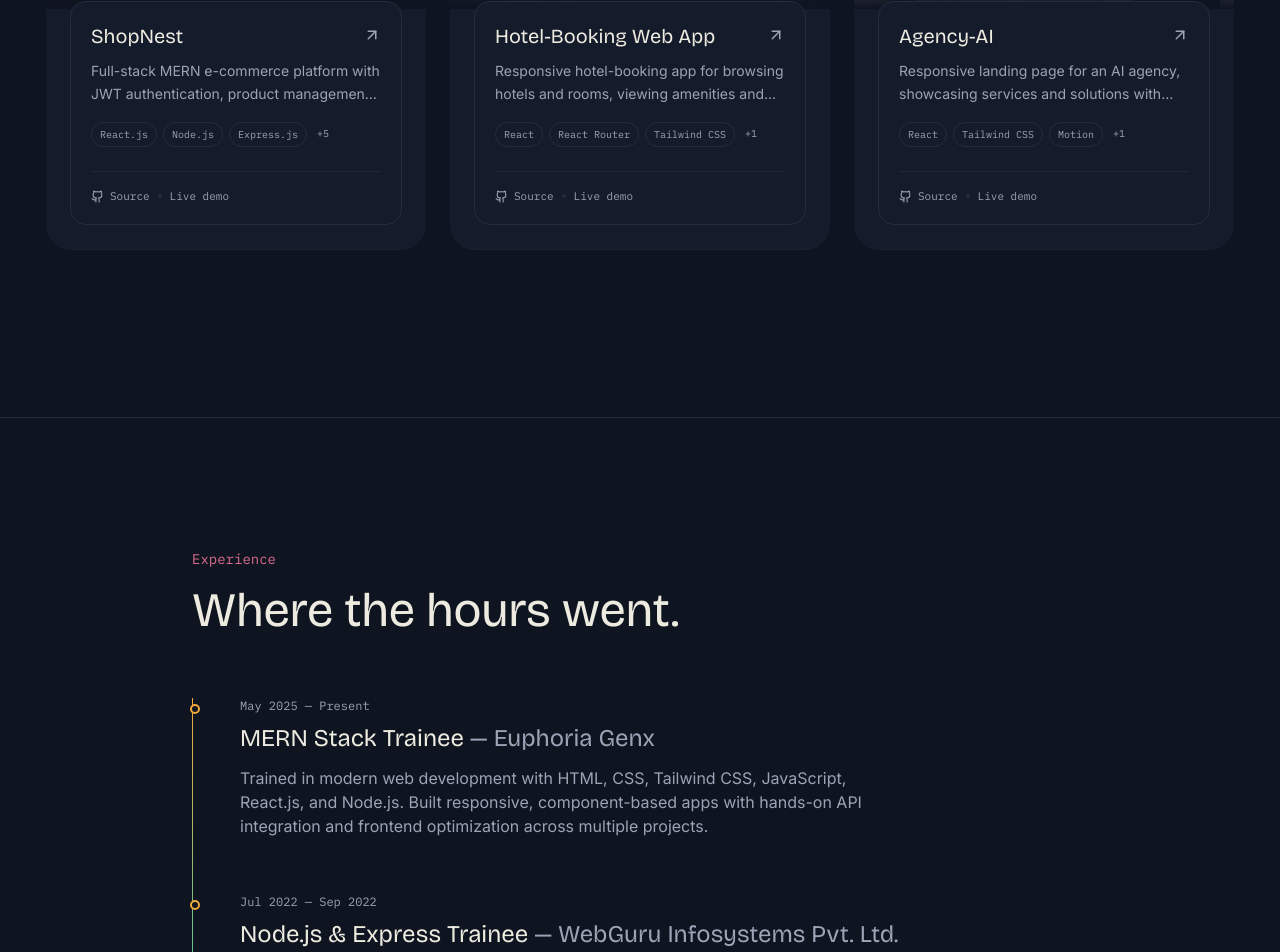
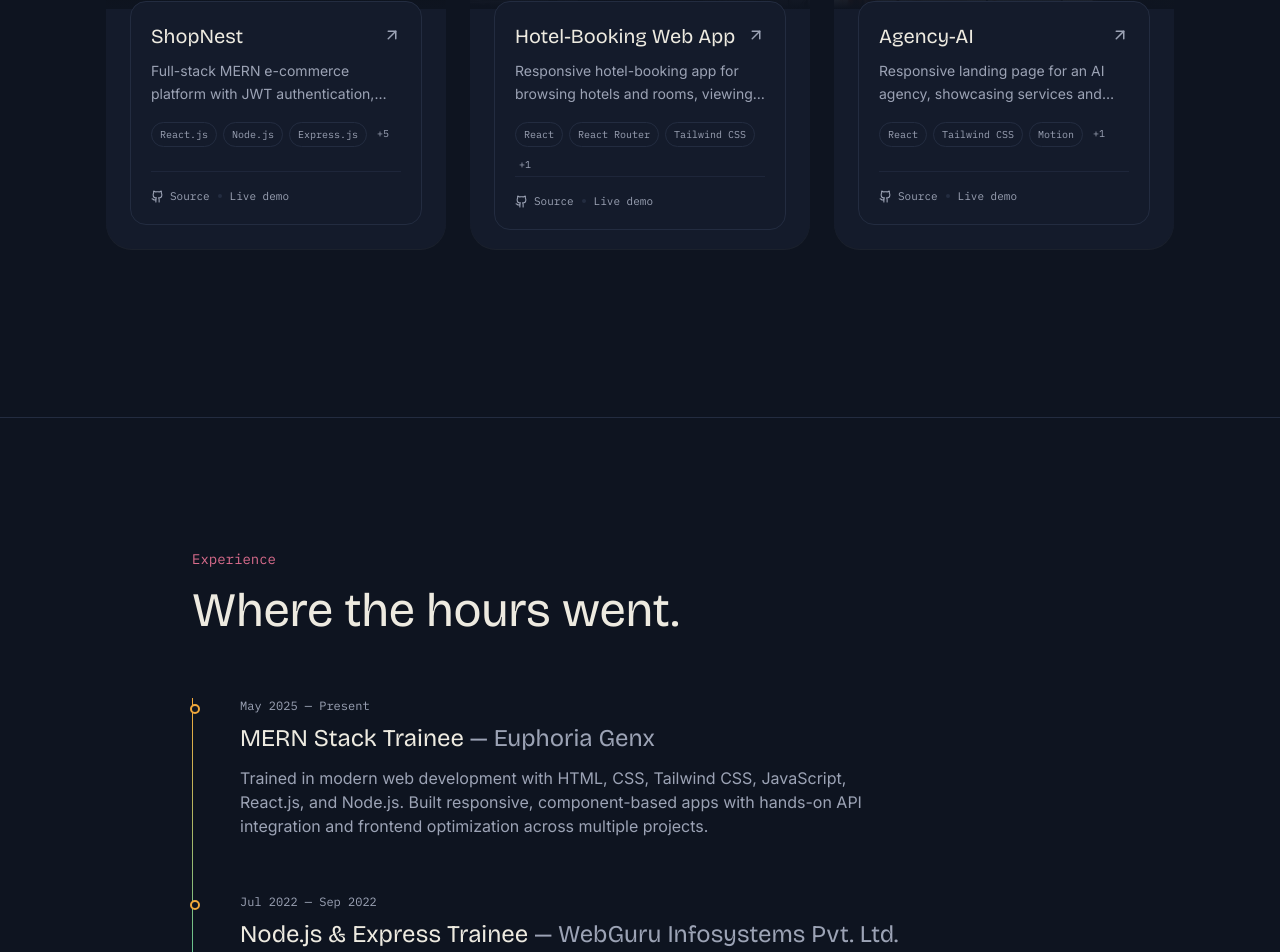
Before and after one commit to mandalmrinmoy/my-portfolio, a React (Vite) app: page / in a window 1280 px wide. Shown: the part 3226-4178 px from the top of the page. Built offline with nearby package versions, Linux system fonts and the light colour scheme.

Commit message:
change projectcard.jsx

```diff
--- a/src/components/Projects.jsx
+++ b/src/components/Projects.jsx
@@ -20,7 +20,7 @@ function ProjectCard({ project }) {
       data-cursor="pointer"
       whileHover={{ y: -8 }}
       transition={{ type: 'spring', stiffness: 300, damping: 22 }}
-      className="group relative shrink-0 w-[340px] sm:w-[380px] h-[520px] rounded-[26px] overflow-hidden bg-ink-soft shadow-[0_1px_0_0_rgba(237,234,224,0.06)] flex flex-col"
+      className="group relative shrink-0 w-[220px] sm:w-[340px] h-[520px] rounded-[26px] overflow-hidden bg-ink-soft shadow-[0_1px_0_0_rgba(237,234,224,0.06)] flex flex-col"
     >
       {/* image */}
       <div className="relative h-[280px] w-full shrink-0 overflow-hidden">
```
